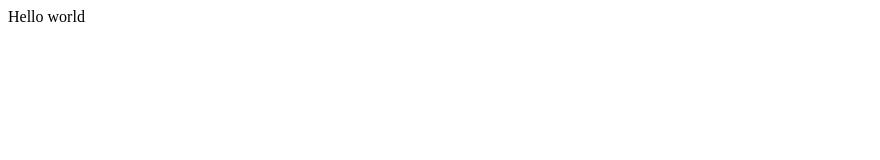
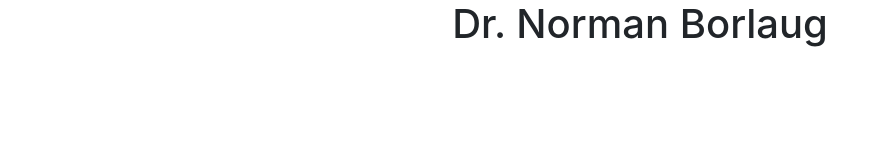
Before and after one commit to ahangarha/mv-proj1, a plain HTML site: page index.html in a window 1280 px wide. Shown: the whole page, without its empty margins (0-880 px from the left). Drawn offline with nearby package versions, Linux system fonts and the light colour scheme.

Commit message:
first commit

```diff
--- a/index.html
+++ b/index.html
@@ -1,27 +1,29 @@
 <!DOCTYPE html>
 <html lang="en">
   <head>
-    <meta charset="UTF-8">
+    <meta charset="UTF-8" />
     <title>Fork Me! FCC: Test Suite Template</title>
-    <link rel="stylesheet" href="css/style.css">
+    <link rel="stylesheet" href="css/style.css" />
+    <link rel="stylesheet" href="https://maxcdn.bootstrapcdn.com/bootstrap/4.5.2/css/bootstrap.min.css">
   </head>
 
   <body>
     <script src="https://cdn.freecodecamp.org/testable-projects-fcc/v1/bundle.js"></script>
 
-    <!--
+    <div id="main" class="container">
+      <header class="text-center">
+        <h1 id="title">Dr. Norman Borlaug</h1>
+      </header>
+    </div>
 
-    Hello Camper!
+    <script src="js/index.js"></script>
+    <!-- jQuery library -->
+    <script src="https://ajax.googleapis.com/ajax/libs/jquery/3.5.1/jquery.min.js"></script>
 
-    For now, the test suite only works in Chrome!
-    Please read the README below in the JS Editor before beginning.
-    Feel free to delete this message once you have read it.
-    Good luck and Happy Coding!
+    <!-- Popper JS -->
+    <script src="https://cdnjs.cloudflare.com/ajax/libs/popper.js/1.16.0/umd/popper.min.js"></script>
 
-    - The freeCodeCamp Team
-
-    -->
-    Hello world
-    <script  src="js/index.js"></script>
+    <!-- Latest compiled JavaScript -->
+    <script src="https://maxcdn.bootstrapcdn.com/bootstrap/4.5.2/js/bootstrap.min.js"></script>
   </body>
 </html>
```
